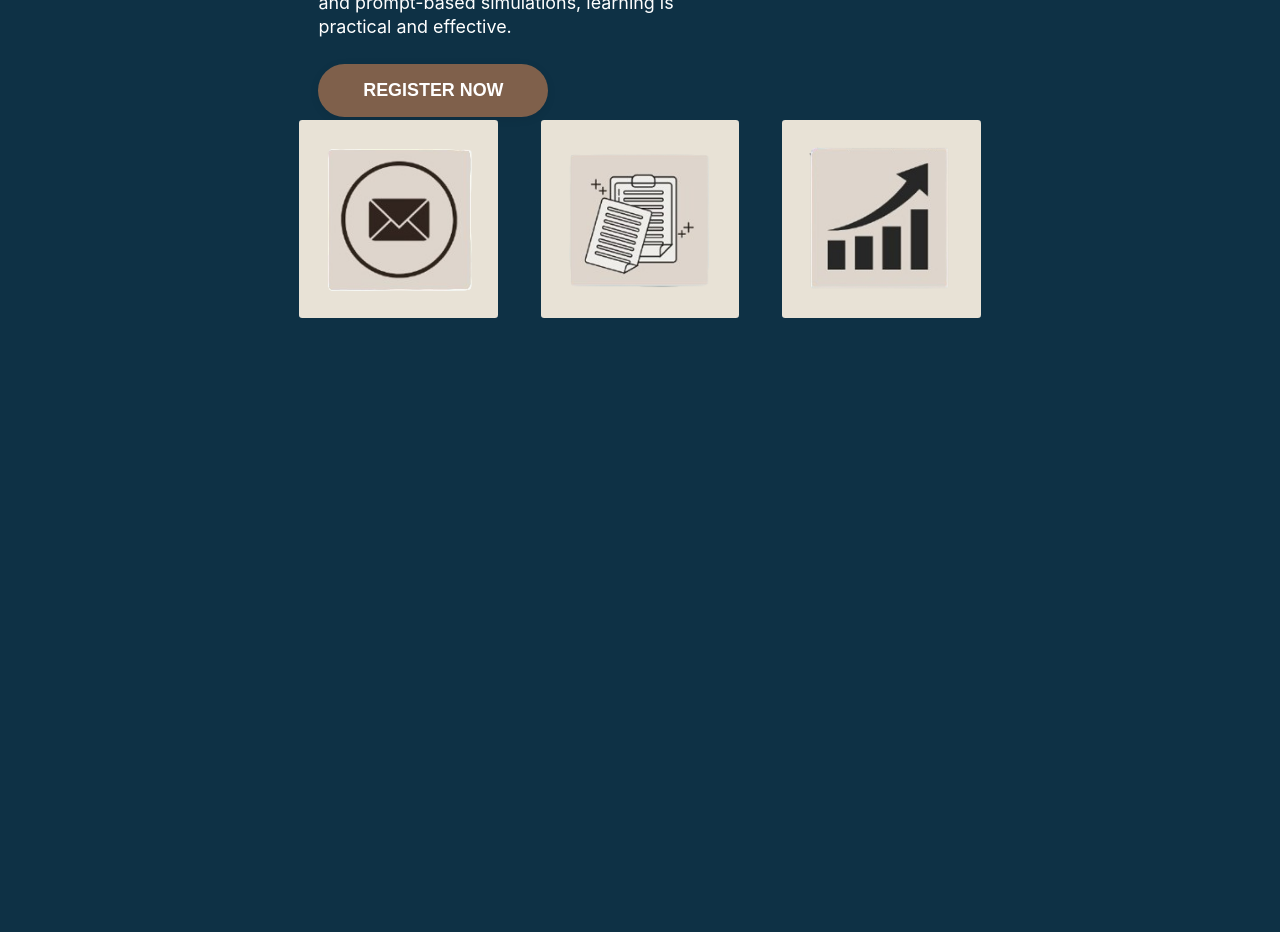
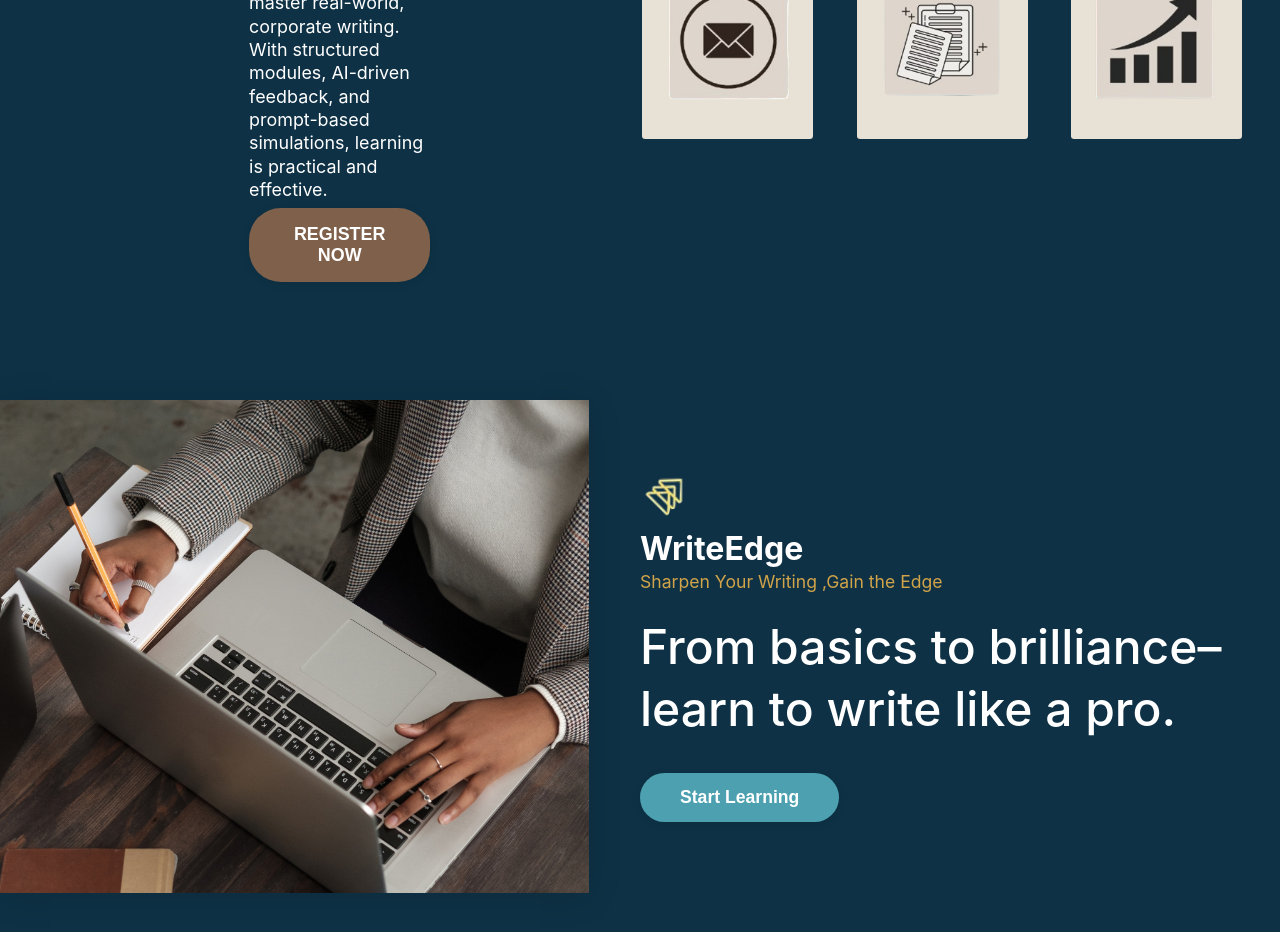
Before and after one commit to omkarumale111/Mini_Project, a React (Vite) app: page / in a window 1280 px wide. Shown: the part 560-1492 px from the top of the page. Before the commit the page ends 878 px from the top, so only its background shows below. Built offline with nearby package versions, Linux system fonts and the light colour scheme.

Commit message:
Modified the Landing Page

```diff
--- a/src/pages/LandingPage.css
+++ b/src/pages/LandingPage.css
@@ -54,7 +54,7 @@ body, .landing-root {
 .landing-main {
   display: flex;
   flex-direction: column;
-  align-items: center;
+  align-items: flex-start;
 }
 .landing-hero-row {
   margin-top: 1.5rem;
@@ -122,6 +122,7 @@ body, .landing-root {
   box-shadow: none;
   padding: 0 1.2rem 0 1.2rem;
   text-align: left;
+  margin-left: 30%
 }
 .landing-desc-row .landing-desc-text {
   font-size: 1.12rem;
@@ -129,6 +130,8 @@ body, .landing-root {
   max-width: 420px;
   line-height: 1.3;
   text-align: left;
+  margin-left: 0;
+  padding-left: 0;
 }
 .landing-register-btn {
   margin-top: 1.2rem;
@@ -149,14 +152,32 @@ body, .landing-root {
 .landing-register-btn:hover {
   background: #d1a44a;
 }
+
+.landing-text-and-icons {
+  display: flex;
+  flex-direction: row;
+  align-items: flex-start;
+  justify-content: space-between;
+  width: 100%;
+  padding: 0 3vw;
+  gap: 2rem;
+}
+
+.landing-desc-left {
+  display: flex;
+  flex-direction: column;
+  max-width: 420px;
+}
+
 .landing-icons-row {
-  margin-top: 0;
   display: flex;
   gap: 2.7rem;
-  justify-content: flex-start;
-  align-items: flex-start;
-  padding: 0;
+  justify-content: flex-end;
+  width: 100%;
+  margin-top: 1.2rem;
+  margin-left: 30%;
 }
+
 .landing-icon {
   width: 160px;
   height: 160px;
@@ -167,6 +188,83 @@ body, .landing-root {
   box-shadow: none;
   padding: 1.2rem;
 }
+
+.landing-scroll-section {
+  display: flex;
+  flex-direction: row;
+  align-items: stretch;
+  justify-content: flex-start;
+  background: #0e3145;
+  padding: 4vw 0;
+  min-height: 60vh;
+  margin-top: 4rem;
+  gap: 0;
+}
+
+.landing-scroll-img {
+  width: 50vw;
+  max-width: none;
+  min-width: 320px;
+  height: 100%;
+  min-height: 100%;
+  border-radius: 0;
+  object-fit: cover;
+  box-shadow: 0 4px 32px rgba(0,0,0,0.12);
+  align-self: stretch;
+}
+
+.landing-scroll-content {
+  display: flex;
+  flex-direction: column;
+  align-items: flex-start;
+  max-width: 50vw;
+  width: 50vw;
+  color: #fff;
+  justify-content: center;
+  padding: 0 4vw;
+}
+
+.landing-scroll-logo {
+  width: 48px;
+  margin-bottom: 0.6rem;
+}
+
+.landing-scroll-title {
+  font-size: 2rem;
+  font-weight: 700;
+  margin-bottom: 0.2rem;
+}
+
+.landing-scroll-subtitle {
+  font-size: 1.1rem;
+  color: #d1a44a;
+  margin-bottom: 1.5rem;
+}
+
+.landing-scroll-text {
+  font-size: 3rem;
+  font-weight: 500;
+  margin-bottom: 2rem;
+  line-height: 1.3;
+}
+
+.landing-scroll-btn {
+  padding: 0.9rem 2.5rem;
+  background: #4ca0af;
+  color: #fff;
+  border: none;
+  border-radius: 2rem;
+  font-size: 1.1rem;
+  font-weight: 700;
+  cursor: pointer;
+  box-shadow: 0 2px 10px rgba(0,0,0,0.08);
+  transition: background 0.2s;
+}
+
+.landing-scroll-btn:hover {
+  background: #d1a44a;
+}
+
 @media (max-width: 900px) {
   .landing-hero-img {
     height: 28vh;
@@ -183,6 +281,7 @@ body, .landing-root {
     width: 94vw;
     max-width: 98vw;
     padding: 0 0.4rem 0 0.4rem;
+    margin-left: 10px;
   }
   .landing-icons-row .landing-icon {
     width: 90px;
@@ -222,6 +321,7 @@ body, .landing-root {
     width: 99vw;
     max-width: 99vw;
     padding: 0 0.2rem 0 0.2rem;
+    margin-left: 10px;
   }
   .landing-icons-row .landing-icon {
     width: 45px;
--- a/src/pages/LandingPage.jsx
+++ b/src/pages/LandingPage.jsx
@@ -5,6 +5,7 @@ import heroImage from "../assets/Pre_sign1.jpg";
 import icon1 from "../assets/1.png";
 import icon2 from "../assets/2.png";
 import icon3 from "../assets/3.png";
+import preSign2 from "../assets/Pre_sign2.png";
 
 const LandingPage = () => {
   return (
@@ -36,6 +37,8 @@ const LandingPage = () => {
         </div>
         <div className="landing-content-row">
           <div className="landing-desc-row">
+            <div className="landing-text-and-icons">
+              <div className="landing-desc-left">
                 <div className="landing-desc-text">
                   WriteEdge empowers students and professionals to master real-world, corporate writing.<br />
                   With structured modules, AI-driven feedback, and prompt-based simulations, learning is practical and effective.
@@ -48,7 +51,22 @@ const LandingPage = () => {
                 <img src={icon3} alt="Quick Access 3" className="landing-icon" />
               </div>
             </div>
+          </div>
+        </div>
       </main>
+      {/* Scroll-down Section */}
+      <div className="landing-scroll-section">
+        <img src={preSign2} alt="WriteEdge Context" className="landing-scroll-img" />
+        <div className="landing-scroll-content">
+          <img src={logo} alt="WriteEdge Logo" className="landing-scroll-logo" />
+          <div className="landing-scroll-title">WriteEdge</div>
+          <div className="landing-scroll-subtitle">Sharpen Your Writing ,Gain the Edge</div>
+          <div className="landing-scroll-text">
+            From basics to brilliance–learn to write like a pro.
+          </div>
+          <button className="landing-scroll-btn">Start Learning</button>
+        </div>
+      </div>
     </div>
   );
 };
```
Lines whose indentation alone changed are shown as unchanged.
